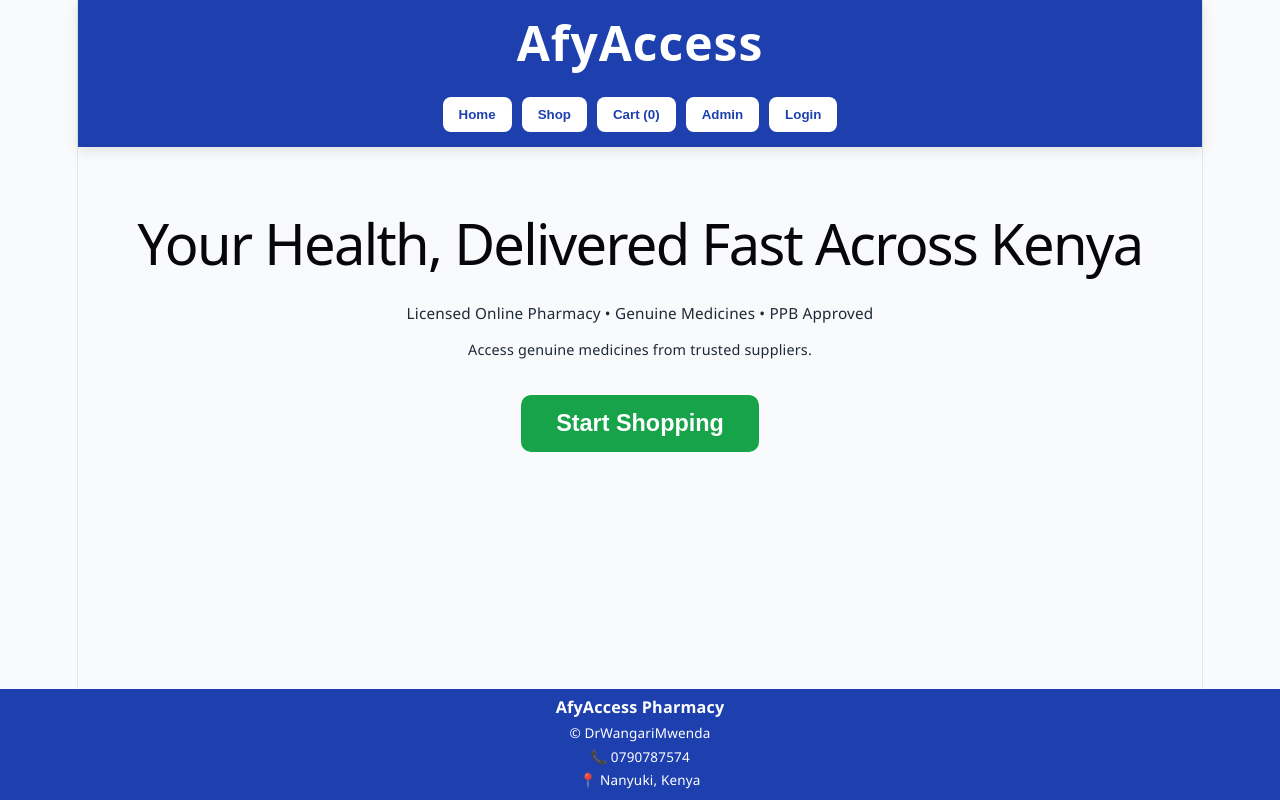
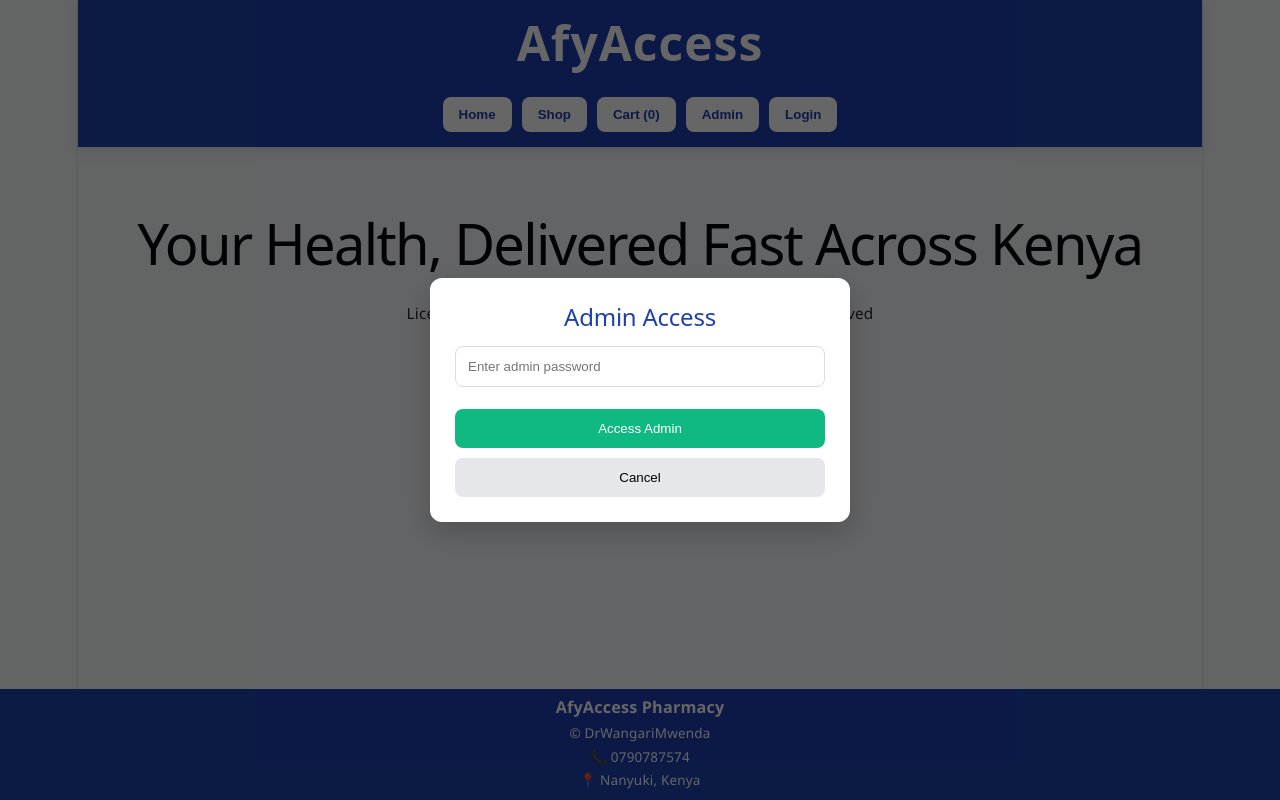
Before and after one commit to wangarimwenda/afyaccess-frontend, a React (Vite) app: page / in a window 1280 px wide. Both pictures are taken after a click on the button "Admin". Built offline with nearby package versions, Linux system fonts and the light colour scheme.

Commit message:
Add admin password protection and hide footer on non-home pages

```diff
--- a/src/App.jsx
+++ b/src/App.jsx
@@ -26,6 +26,10 @@ export default function App() {
 
   const [showForgot, setShowForgot] = useState(false);
   const [forgotEmail, setForgotEmail] = useState("");
+
+  const [adminPassword, setAdminPassword] = useState("");
+  const [showAdminPrompt, setShowAdminPrompt] = useState(false);
+  const [isAdminAuthenticated, setIsAdminAuthenticated] = useState(false);
 
   // ================= RESET PASSWORD =================
   const path = window.location.pathname;
@@ -293,7 +297,14 @@ if (isResetRoute) {
             Cart ({cartCount})
           </button>
 
-          <button onClick={() => setPage("admin")}>
+          <button onClick={() => {
+            if (isAdminAuthenticated) {
+              setPage("admin");
+              setStartedShopping(true);
+            } else {
+              setShowAdminPrompt(true);
+            }
+          }}>
             Admin
           </button>
 
@@ -356,19 +367,69 @@ if (isResetRoute) {
         </div>
       )}
 
+      {showAdminPrompt && (
+        <div className="modal-overlay">
+          <div className="modal-box">
+            <h2>Admin Access</h2>
+            <input
+              type="password"
+              placeholder="Enter admin password"
+              value={adminPassword}
+              onChange={(e) => setAdminPassword(e.target.value)}
+              onKeyPress={(e) => {
+                if (e.key === "Enter") {
+                  if (adminPassword === "Admin@123") {
+                    setIsAdminAuthenticated(true);
+                    setPage("admin");
+                    setStartedShopping(true);
+                    setShowAdminPrompt(false);
+                    setAdminPassword("");
+                  } else {
+                    alert("Invalid password");
+                    setAdminPassword("");
+                  }
+                }
+              }}
+            />
+            <button onClick={() => {
+              if (adminPassword === "Admin@123") {
+                setIsAdminAuthenticated(true);
+                setPage("admin");
+                setStartedShopping(true);
+                setShowAdminPrompt(false);
+                setAdminPassword("");
+              } else {
+                alert("Invalid password");
+                setAdminPassword("");
+              }
+            }}>
+              Access Admin
+            </button>
+            <button onClick={() => {
+              setShowAdminPrompt(false);
+              setAdminPassword("");
+            }}>
+              Cancel
+            </button>
+          </div>
+        </div>
+      )}
+
       {showNotification && (
         <div className="cart-notification">
           {notificationText}
         </div>
       )}
 
-      {/* FOOTER */}
+      {/* FOOTER - Only on home page */}
+      {!startedShopping && (
         <footer className="footer">
           <h3>AfyAccess Pharmacy</h3>
           <p>© DrWangariMwenda</p>
           <p>📞 0790787574</p>
           <p>📍 Nanyuki, Kenya</p>
         </footer>
+      )}
 
     </div>
   );
```
Lines whose indentation alone changed are shown as unchanged.
